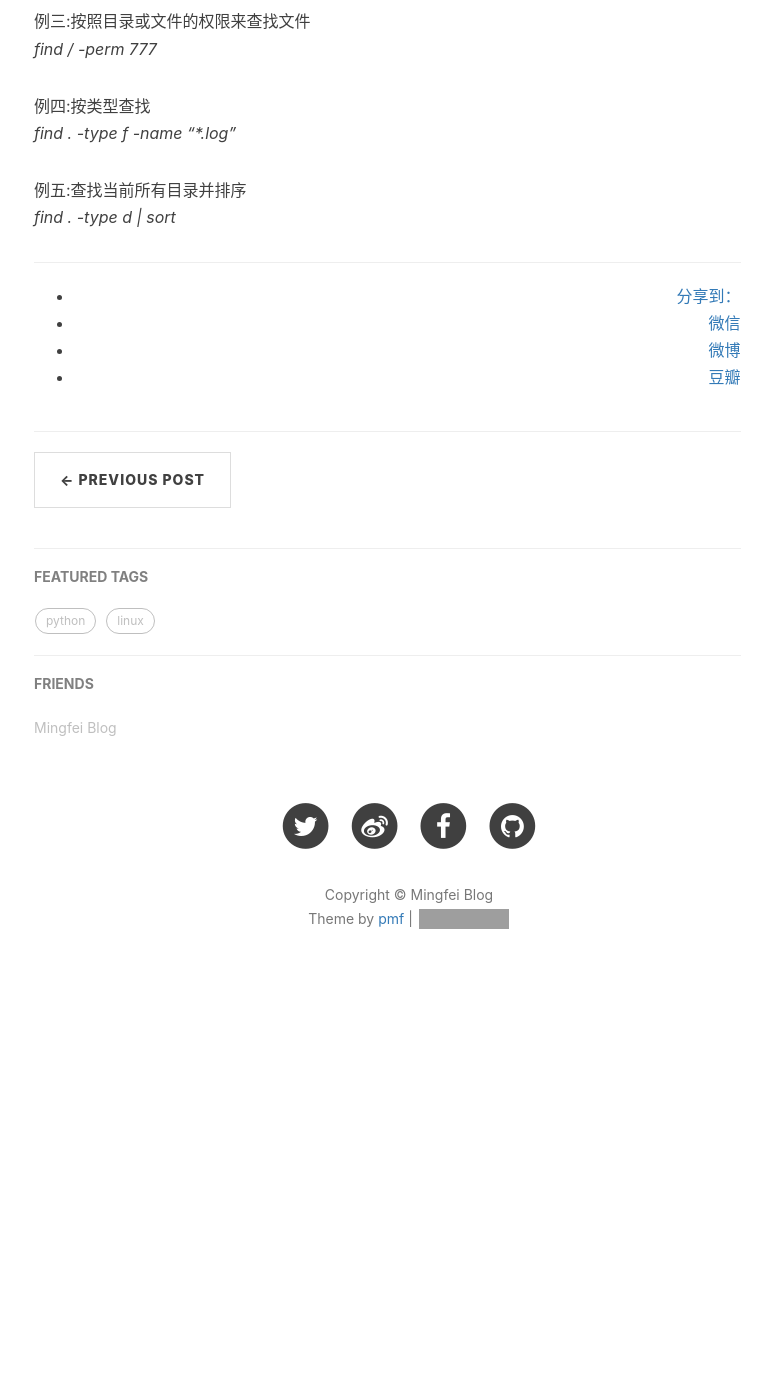
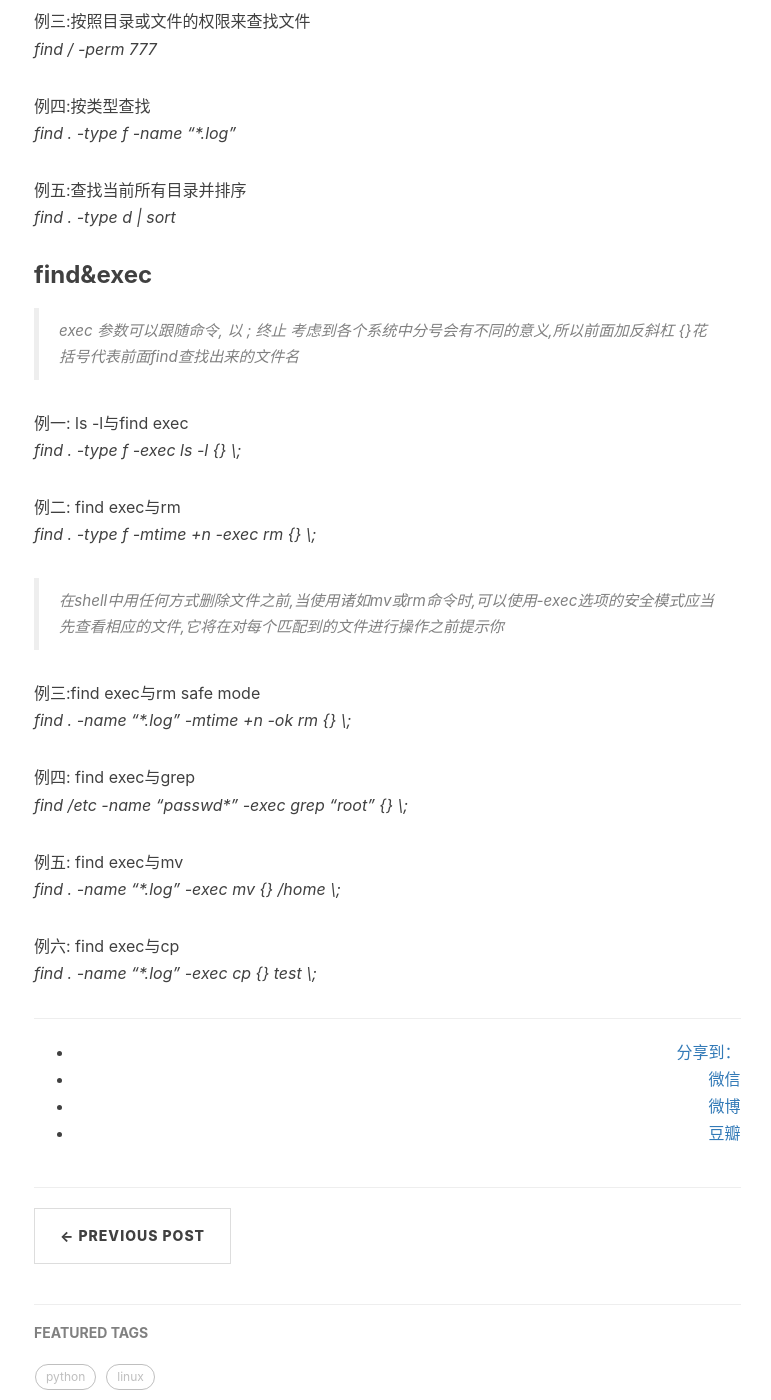
Before and after one commit to MingfeiPan/MingfeiPan.github.io, a Jekyll site: the page built from _posts/2017-02-16-linux.markdown, in a window 1280 px wide and 1400 px high, scrolled down 1956 px. Shown: the whole window, without its empty margins (231-1002 px from the left). Built offline with Jekyll 4.4.1, drawn with Linux system fonts in a browser that asks for light colours; nearby versions of some CDN libraries; comment, search, counter and statistics services are not loaded; before the commit the page ends 2979 px from its top, so only the background shows below that; grey boxes are pictures that could not be loaded.

Commit message:
find part two

```diff
--- a/_posts/2017-02-16-linux.markdown
+++ b/_posts/2017-02-16-linux.markdown
@@ -44,3 +44,26 @@ tag : linux
 
 例五:查找当前所有目录并排序
 *find . -type d | sort*
+
+
+### find&exec
+>exec 参数可以跟随命令, 以 ; 终止 考虑到各个系统中分号会有不同的意义,所以前面加反斜杠  {}花括号代表前面find查找出来的文件名
+
+例一: ls -l与find exec
+*find . -type f -exec ls -l {} \;*
+
+例二: find exec与rm
+*find . -type f -mtime +n -exec rm {} \;*
+>在shell中用任何方式删除文件之前,当使用诸如mv或rm命令时,可以使用-exec选项的安全模式应当先查看相应的文件,它将在对每个匹配到的文件进行操作之前提示你
+
+例三:find exec与rm safe mode
+*find . -name "\*.log" -mtime +n -ok rm {} \;*
+
+例四: find exec与grep
+*find /etc -name "passwd\*" -exec grep "root" {} \;*
+
+例五: find exec与mv
+*find . -name "\*.log" -exec mv {} /home \;*
+
+例六: find exec与cp
+*find . -name "\*.log" -exec cp {} test \;*
```
